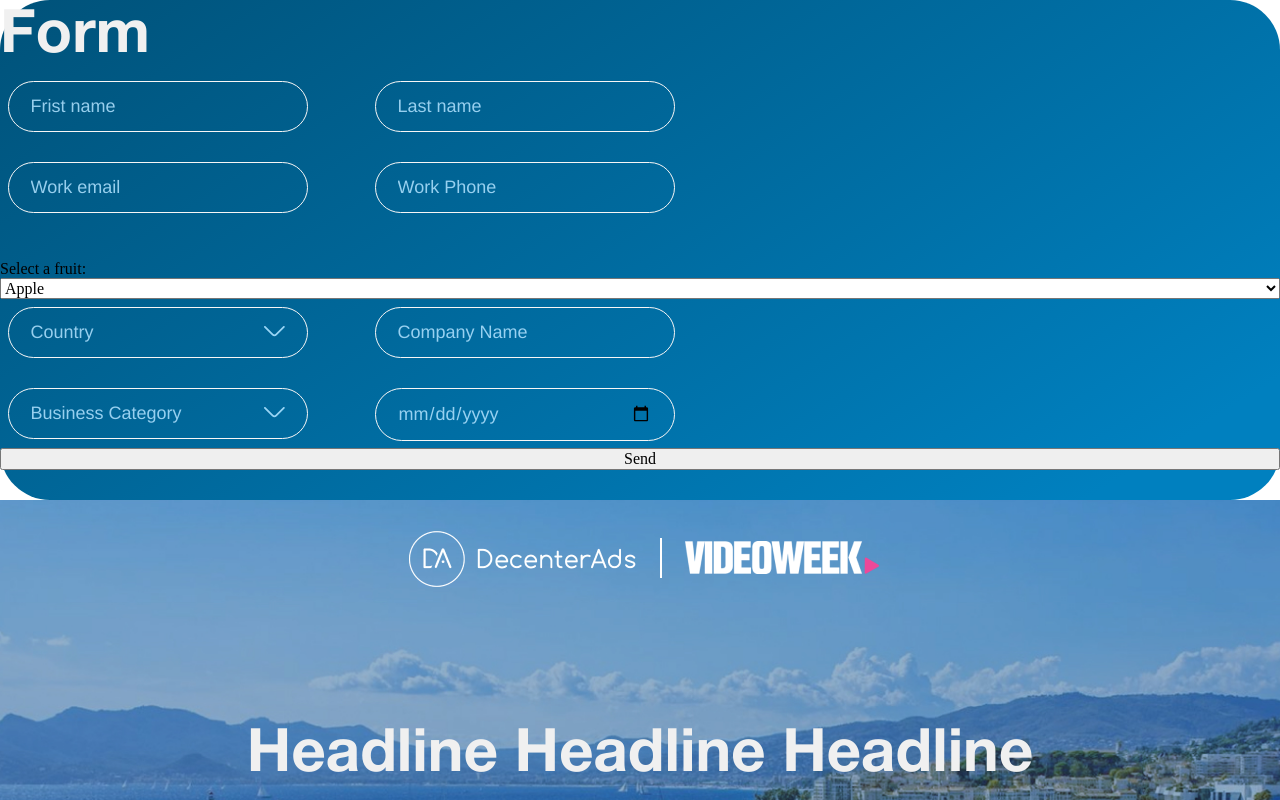
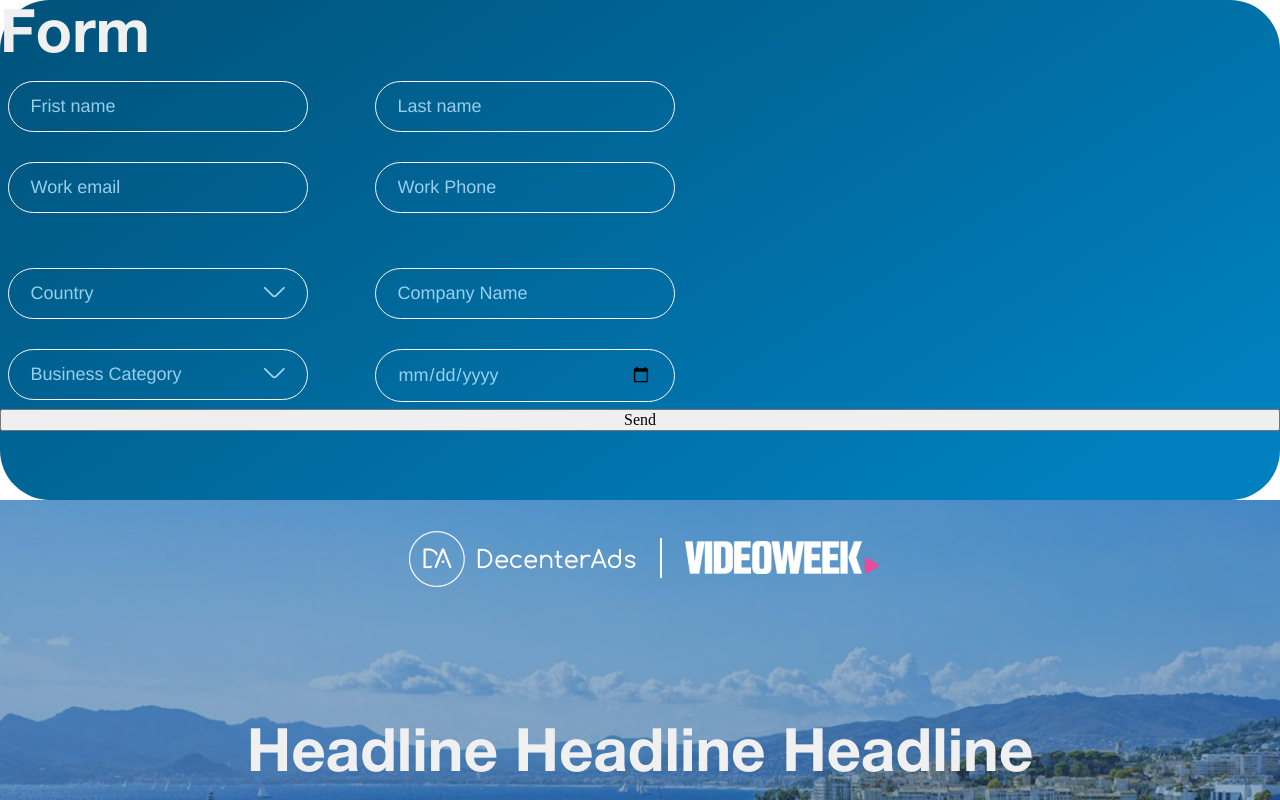
Before and after one commit to theCapnCoder/Decenter-Ads, a React (Create React App) app: page / in a window 1280 px wide. Shown: the top 800 px of the page. Built offline with nearby package versions, Linux system fonts and the light colour scheme.

Commit message:
chore: Form

```diff
--- a/src/Blocks/Form/Form.tsx
+++ b/src/Blocks/Form/Form.tsx
@@ -80,14 +80,6 @@ export const Form = () => {
               <Input name="workPhone" type="phone" placeholder="Work Phone" />
             </div>
 
-            <label htmlFor="fruits">Select a fruit:</label>
-            <select id="fruits">
-              <option value="apple">Apple</option>
-              <option value="banana">Banana</option>
-              <option value="orange">Orange</option>
-              <option value="grape">Grape</option>
-            </select>
-
             <div className={styles.groupInputWrapper}>
               <Input
                 name="country"
@@ -108,7 +100,7 @@ export const Form = () => {
                 select
                 items={businessCategorys}
               />
-              <Input name="date" type="date" placeholder="Select the date" />
+              <Input name="date" type="date" defaultValue="hello" placeholder="Select the date" />
             </div>
             <button type="submit">Send</button>
           </FormikForm>
```
